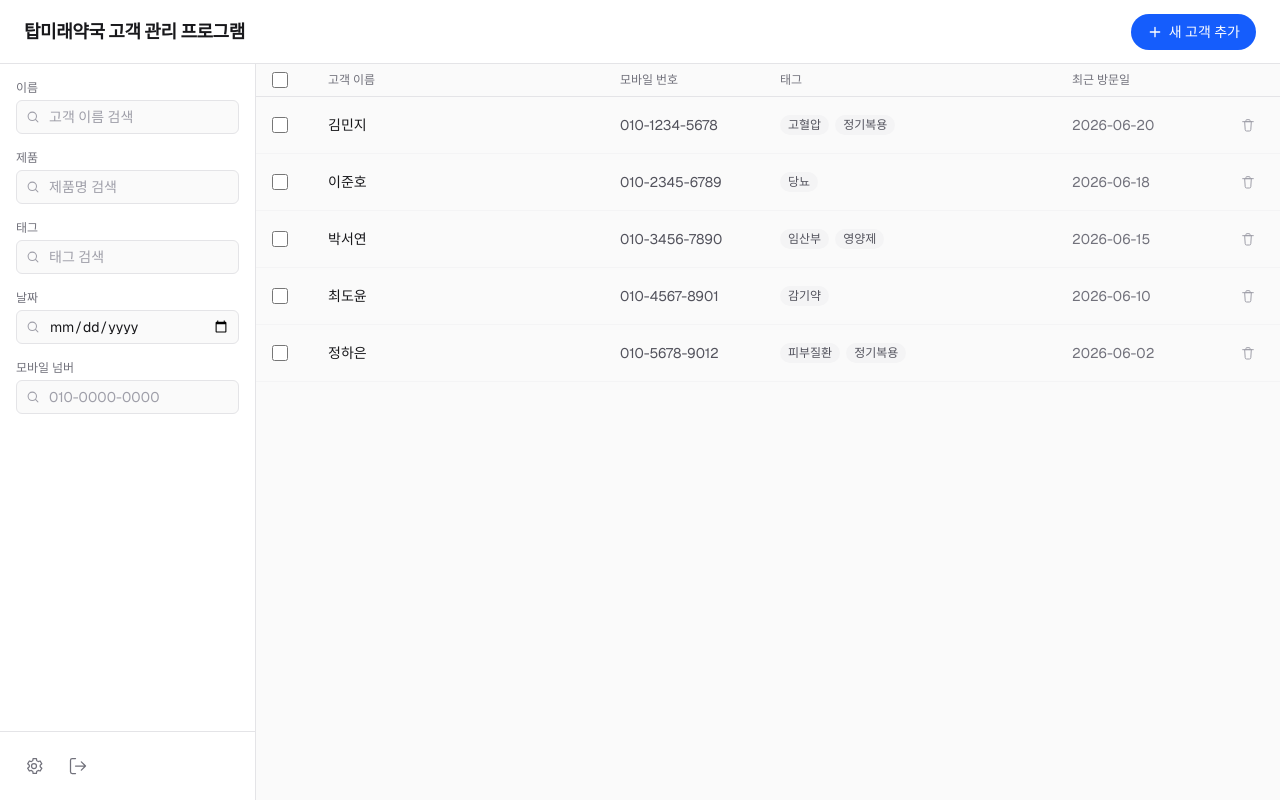
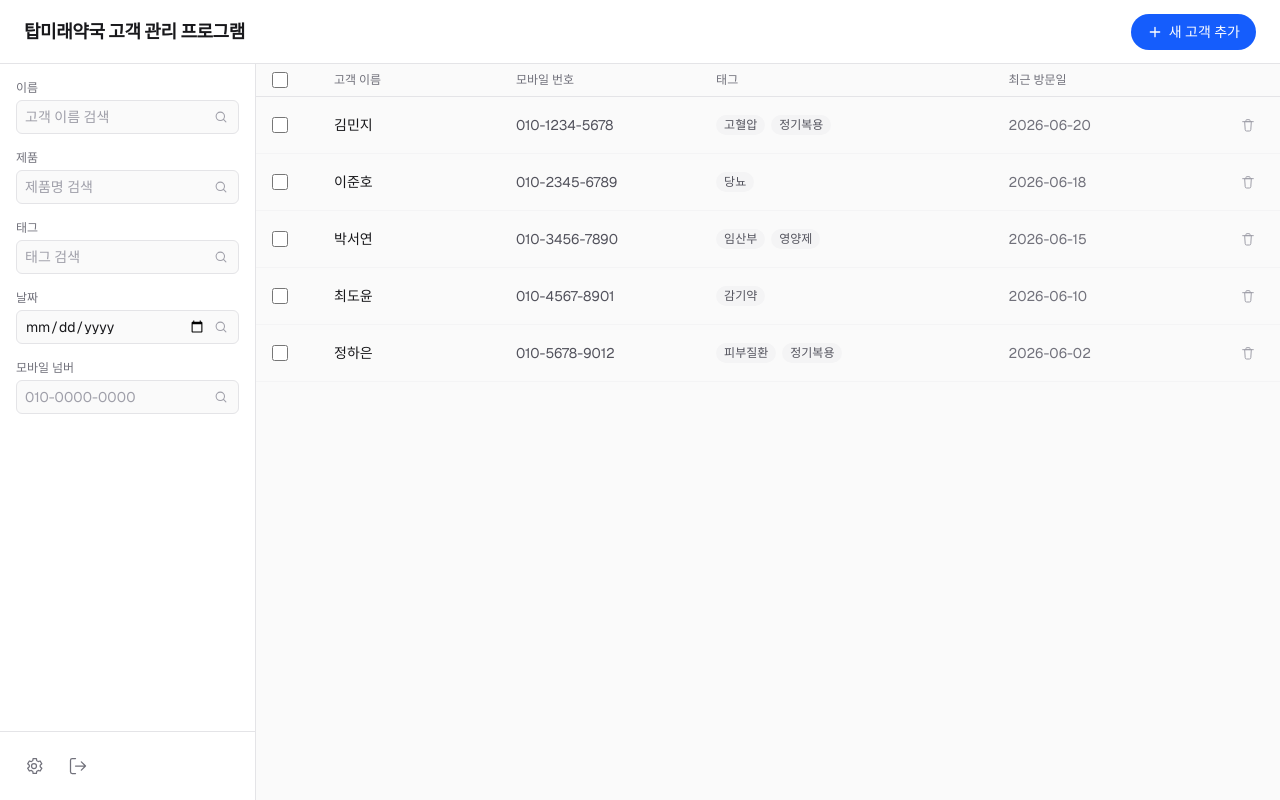
Before and after one commit to puggycon/customer-nexus, a Next.js app: page / in a window 1280 px wide. Built offline with nearby package versions, Linux system fonts and the light colour scheme.

Commit message:
메인 섹션 디자인 수정

```diff
--- a/components/CustomerList.tsx
+++ b/components/CustomerList.tsx
@@ -3,6 +3,7 @@
 import { useMemo, useState } from "react";
 import CustomerRow from "./CustomerRow";
 import { useCustomers } from "./CustomerContext";
+import { CUSTOMER_LIST_GRID_COLS } from "./customerListGrid";
 
 export default function CustomerList() {
   const { customers, removeCustomer } = useCustomers();
@@ -43,7 +44,9 @@ export default function CustomerList() {
 
   return (
     <div className="flex flex-1 flex-col overflow-auto">
-      <div className="grid grid-cols-[2.5rem_1fr_9rem_1fr_8rem_3rem] items-center gap-4 border-b border-zinc-200 bg-zinc-50 px-4 py-2 text-xs font-medium text-zinc-500">
+      <div
+        className={`grid ${CUSTOMER_LIST_GRID_COLS} items-center gap-4 border-b border-zinc-200 bg-zinc-50 px-4 py-2 text-xs font-medium text-zinc-500`}
+      >
         <input
           type="checkbox"
           checked={allSelected}
--- a/components/CustomerRow.tsx
+++ b/components/CustomerRow.tsx
@@ -1,3 +1,4 @@
+import { CUSTOMER_LIST_GRID_COLS } from "./customerListGrid";
 import { TrashIcon } from "./icons";
 import type { Customer } from "./types";
 
@@ -13,7 +14,9 @@ export default function CustomerRow({
   onDelete: () => void;
 }) {
   return (
-    <div className="grid grid-cols-[2.5rem_1fr_9rem_1fr_8rem_3rem] items-center gap-4 border-b border-zinc-100 px-4 py-3 hover:bg-zinc-50">
+    <div
+      className={`grid ${CUSTOMER_LIST_GRID_COLS} items-center gap-4 border-b border-zinc-100 px-4 py-3 cursor-pointer transition-colors duration-150 hover:bg-zinc-100`}
+    >
       <input
         type="checkbox"
         checked={checked}
--- a/components/SearchField.tsx
+++ b/components/SearchField.tsx
@@ -21,15 +21,21 @@ export default function SearchField({
         {label}
       </label>
       <div className="relative">
-        <SearchIcon className="pointer-events-none absolute left-2.5 top-1/2 size-3.5 -translate-y-1/2 text-zinc-400" />
         <input
           id={id}
           type={type}
           value={value}
           onChange={(e) => setValue(e.target.value)}
           placeholder={placeholder}
-          className="w-full rounded-md border border-zinc-200 bg-zinc-50 py-1.5 pl-8 pr-2 text-sm text-zinc-900 placeholder:text-zinc-400 focus:border-zinc-400 focus:bg-white focus:outline-none"
+          className="w-full rounded-md border border-zinc-200 bg-zinc-50 py-1.5 pl-2 pr-8 text-sm text-zinc-900 placeholder:text-zinc-400 focus:border-zinc-400 focus:bg-white focus:outline-none"
         />
+        <button
+          type="button"
+          aria-label={`${label} 검색 실행`}
+          className="absolute right-1.5 top-1/2 flex size-6 -translate-y-1/2 cursor-pointer items-center justify-center rounded text-zinc-400 transition-colors hover:bg-zinc-200 hover:text-zinc-600"
+        >
+          <SearchIcon className="size-3.5" />
+        </button>
       </div>
     </div>
   );
--- /dev/null
+++ b/components/customerListGrid.ts
@@ -0,0 +1,2 @@
+export const CUSTOMER_LIST_GRID_COLS =
+  "grid-cols-[0.5fr_1.8fr_2fr_3fr_1.8fr_0.8fr]";
```
Also changed, not shown: 1 other file (tests, documents, lock files or other folders).
